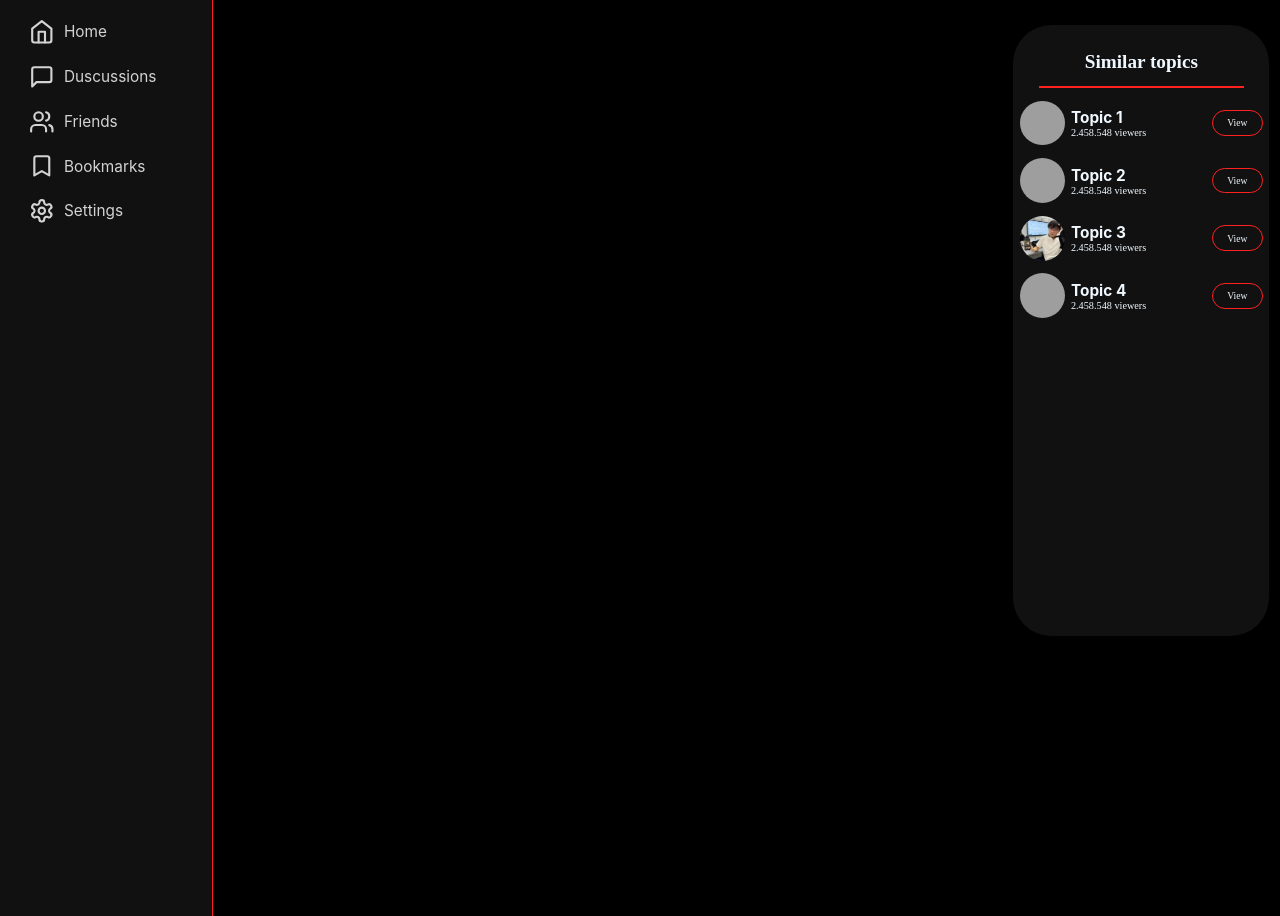
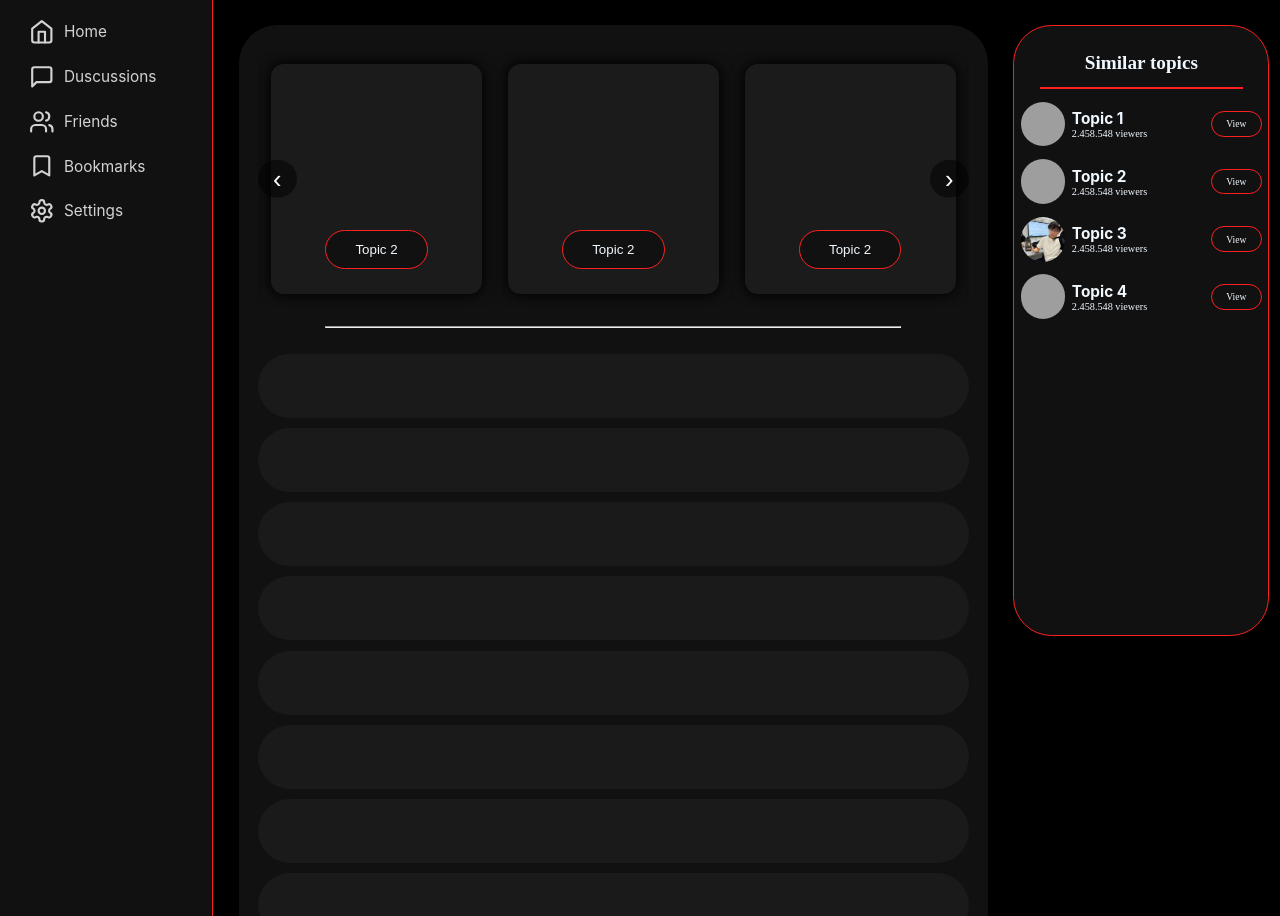
Before and after one commit to Qoziwe/ChanForum, a Flask app: page / in a window 1280 px wide. Shown: the part 102-1018 px from the top of the page. Run offline with Flask 3, Linux system fonts and the light colour scheme; some web fonts are replaced; grey boxes are pictures that could not be loaded.

Commit message:
Add main inner

```diff
--- a/Kunichan/static/scripts/script.js
+++ b/Kunichan/static/scripts/script.js
@@ -0,0 +1,61 @@
+const carousel = document.querySelector(".carousel");
+const cards = Array.from(carousel.children);
+const prevButton = document.getElementById("prev");
+const nextButton = document.getElementById("next");
+
+let currentIndex = 0;
+
+function updateCarousel() {
+  const cardWidth =
+    document.querySelector(".card").offsetWidth +
+    2 *
+      parseFloat(getComputedStyle(document.querySelector(".card")).marginLeft);
+  carousel.style.transform = `translateX(-${currentIndex * cardWidth}px)`;
+}
+
+function cloneCards() {
+  cards.forEach((card) => {
+    const cloneStart = card.cloneNode(true);
+    const cloneEnd = card.cloneNode(true);
+    carousel.appendChild(cloneStart);
+    carousel.insertBefore(cloneEnd, carousel.firstChild);
+  });
+}
+
+function handleNext() {
+  currentIndex++;
+  if (currentIndex >= cards.length) {
+    currentIndex = 0;
+    carousel.style.transition = "none";
+    carousel.style.transform = `translateX(-0px)`;
+    setTimeout(() => {
+      carousel.style.transition = "transform 0.5s ease";
+    }, 50);
+  }
+  updateCarousel();
+}
+
+function handlePrev() {
+  currentIndex--;
+  if (currentIndex < 0) {
+    currentIndex = cards.length - 1;
+    const cardWidth =
+      document.querySelector(".card").offsetWidth +
+      2 *
+        parseFloat(
+          getComputedStyle(document.querySelector(".card")).marginLeft
+        );
+    carousel.style.transition = "none";
+    carousel.style.transform = `translateX(-${currentIndex * cardWidth}px)`;
+    setTimeout(() => {
+      carousel.style.transition = "transform 0.5s ease";
+    }, 50);
+  }
+  updateCarousel();
+}
+
+cloneCards();
+updateCarousel();
+
+nextButton.addEventListener("click", handleNext);
+prevButton.addEventListener("click", handlePrev);
--- a/Kunichan/static/styles/base.css
+++ b/Kunichan/static/styles/base.css
@@ -60,6 +60,15 @@ body {
   border: none;
   box-sizing: border-box;
   border-radius: 10vw 0 0 10vw;
+  transition: ease-in-out 100ms;
+}
+#search-bar:focus {
+  background-color: #484848;
+  border: 0.1vw solid #ff2020;
+  -webkit-box-shadow: 0px 0px 10vw 0.1vw rgba(255, 32, 32, 1);
+  -moz-box-shadow: 0px 0px 10vw 0.1vw rgba(255, 32, 32, 1);
+  box-shadow: 0px 0px 5vw 0.1vw #ff2020;
+  outline: none;
 }
 .search-icon {
   width: 2.5vw;
--- a/Kunichan/static/styles/home.css
+++ b/Kunichan/static/styles/home.css
@@ -65,6 +65,7 @@ main {
   flex-direction: column;
   align-items: center;
   gap: 1vw;
+  border: 0.1vw solid #ff2020;
   border-radius: 3vw;
   padding-top: 2vw;
   margin-top: 2vw;
@@ -122,6 +123,114 @@ main {
   -moz-box-shadow: 0px 0px 10vw 0.1vw rgba(255, 32, 32, 1);
   box-shadow: 0px 0px 5vw 0.1vw #ff2020;
 }
+
+#Discussions {
+  width: 100%;
+  height: 100%;
+  /* background-color: #ff2020; */
+  padding: 2vw 2vw 0 2vw;
+  grid-column: 2;
+  grid-row: 1;
+  box-sizing: border-box;
+}
+#D-Container {
+  width: 100%;
+  height: 100%;
+  background-color: #111111;
+  border-radius: 3vw 3vw 0 0;
+  padding: 2vw 1.5vw 0 1.5vw;
+  display: flex;
+  justify-content: start;
+  align-items: center;
+  flex-direction: column;
+  overflow-y: scroll;
+  scrollbar-width: thin; /* Уменьшить ширину полосы прокрутки (для Firefox) */
+  scrollbar-color: rgba(170, 170, 170, 0.5) rgba(41, 41, 41, 0); /* Цвет тумбы и дорожки (для Firefox) */
+}
+.carousel-container {
+  width: 55.5vw;
+  min-height: 20vw;
+  /* background-color: #ff2020; */
+  display: flex;
+  align-items: center;
+  justify-content: center;
+  overflow: hidden;
+  position: relative;
+}
+.carousel {
+  display: flex;
+  transition: transform 0.5s ease;
+  gap: 2vw;
+}
+.card {
+  min-width: 16.5vw;
+  min-height: 18vw;
+  background-color: #1b1b1b;
+  display: flex;
+  justify-content: center;
+  align-items: end;
+  border-radius: 1vw;
+  padding-bottom: 2vw;
+  -webkit-box-shadow: 0px 0px 10vw 0.1vw rgba(255, 32, 32, 1);
+  -moz-box-shadow: 0px 0px 10vw 0.1vw rgba(255, 32, 32, 1);
+  box-shadow: 0px 0px 1vw 0.1vw #000000;
+  text-align: center;
+}
+.card button {
+  width: 8vw;
+  height: 3vw;
+  border: 0.1vw solid #ff2020;
+  border-radius: 10vw;
+  background-color: #111111;
+  transition: ease-in-out 100ms;
+}
+.card button:hover {
+  background-color: #ff2020;
+  border-radius: 10vw;
+  -webkit-box-shadow: 0px 0px 3vw 0.05vw #ff2020bc;
+  -moz-box-shadow: 0px 0px 3vw 0.05vw #ff2020bc;
+  box-shadow: 0px 0px 3vw 0.05vw #ff2020bc;
+}
+.controls {
+  position: absolute;
+  top: 50%;
+  transform: translateY(-50%);
+  display: flex;
+  width: 100%;
+  justify-content: space-between;
+}
+.button {
+  background-color: rgba(0, 0, 0, 0.5);
+  color: #fff;
+  border: none;
+  border-radius: 100vw;
+  width: 3vw;
+  height: 3vw;
+  display: flex;
+  justify-content: center;
+  align-items: center;
+  font-size: 2vw;
+  cursor: pointer;
+}
+.button:hover {
+  background-color: rgba(0, 0, 0, 0.8);
+}
+#D-Container hr {
+  width: 45vw;
+  margin: 1.5vw 0 2vw 0;
+}
+aside {
+  /* height: 100vw; */
+  display: flex;
+  flex-direction: column;
+  gap: 0.8vw;
+}
+.D-C-Card {
+  width: 55.5vw;
+  height: 5vw;
+  background-color: #1a1a1a;
+  border-radius: 100vw;
+}
 /* displat grid
 grid-template-columns: 17vw 8vw;
   grid-template-rows: 3vw 7vw;
--- a/Kunichan/templates/base.html
+++ b/Kunichan/templates/base.html
@@ -3,7 +3,11 @@
   <head>
     <meta charset="UTF-8" />
     <meta name="viewport" content="width=device-width, initial-scale=1.0" />
-    <link href="https://cdnjs.cloudflare.com/ajax/libs/font-awesome/6.0.0/css/all.min.css" rel="stylesheet"> <!--ICONS-->
+    <link
+      href="https://cdnjs.cloudflare.com/ajax/libs/font-awesome/6.0.0/css/all.min.css"
+      rel="stylesheet"
+    />
+    <!--ICONS-->
     <link
       rel="stylesheet"
       href="{{ url_for('static', filename='styles/base.css') }}"
--- a/Kunichan/templates/mainpage.html
+++ b/Kunichan/templates/mainpage.html
@@ -109,7 +109,32 @@
     </button>
   </section>
   <section id="Discussions">
-
+    <div id="D-Container">
+      <div class="carousel-container">
+        <div class="carousel">
+          <div class="card" id="card-D-C-1"><button>Topic 1</button></div>
+          <div class="card" id="card-D-C-2"><button>Topic 2</button></div>
+          <div class="card" id="card-D-C-3"><button>Topic 2</button></div>
+          <div class="card" id="card-D-C-4"><button>Topic 2</button></div>
+          <div class="card" id="card-D-C-5"><button>Topic 2</button></div>
+        </div>
+        <div class="controls">
+          <button class="button" id="prev">&#8249;</button>
+          <button class="button" id="next">&#8250;</button>
+        </div>
+      </div>
+      <hr />
+      <aside>
+        <div class="D-C-Card"></div>
+        <div class="D-C-Card"></div>
+        <div class="D-C-Card"></div>
+        <div class="D-C-Card"></div>
+        <div class="D-C-Card"></div>
+        <div class="D-C-Card"></div>
+        <div class="D-C-Card"></div>
+        <div class="D-C-Card"></div>
+      </aside>
+    </div>
   </section>
   <section id="Similar">
     <h1 id="S-Article">Similar topics</h1>
```
